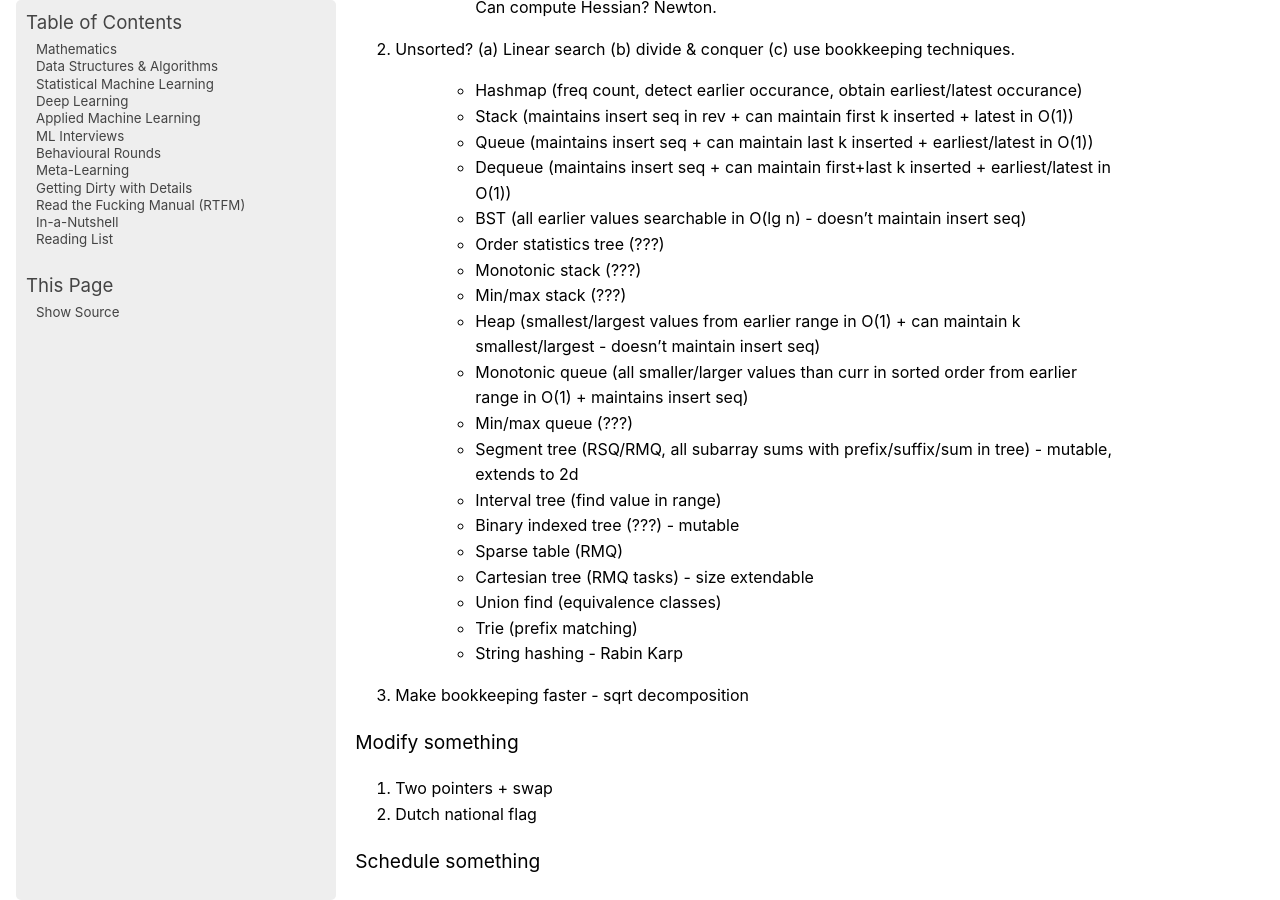
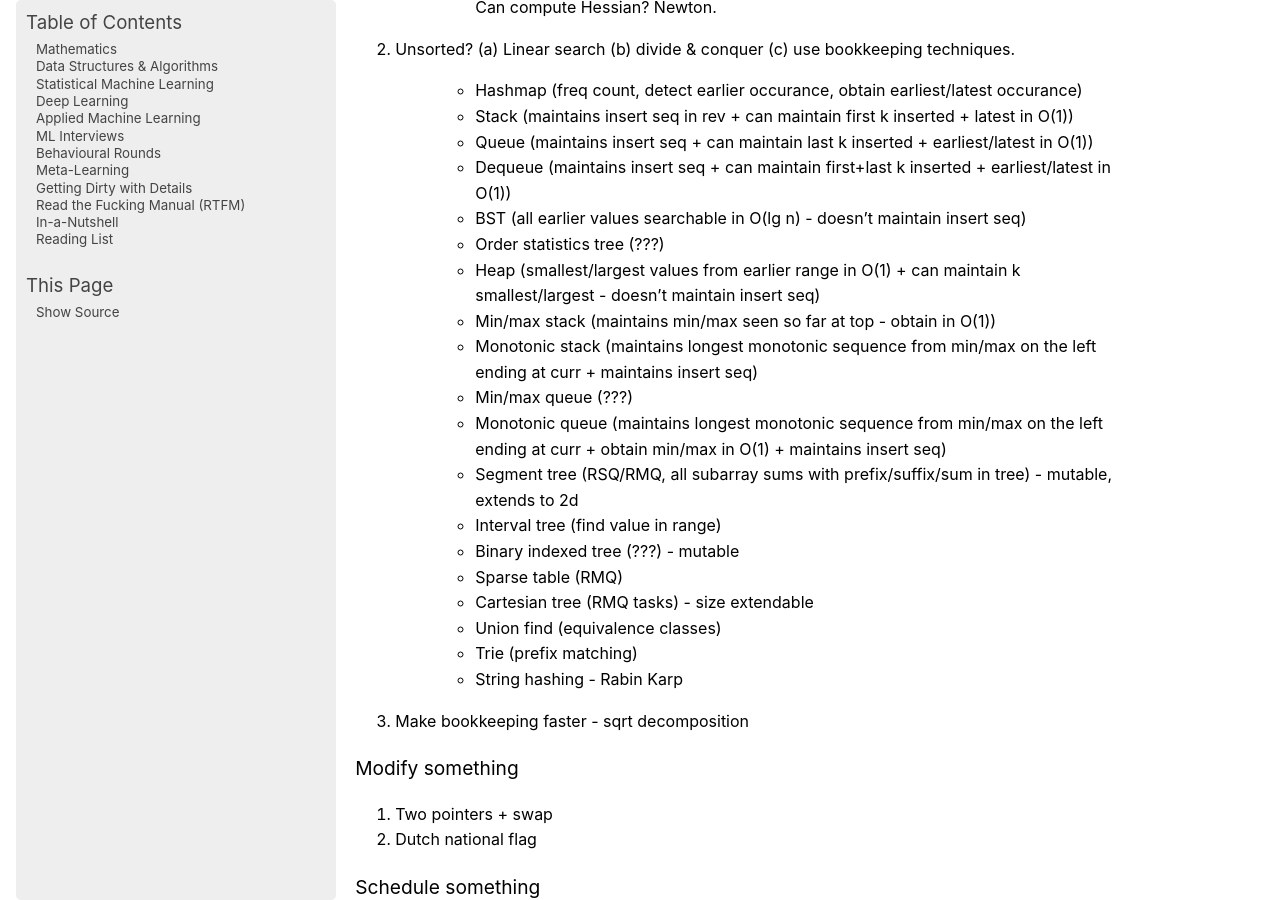
Before and after one commit to uselesstechjunks/leetcode, a Sphinx documentation site: the page built from docs/source/dsa/index.rst, in a window 1280 px wide and 900 px high, scrolled down 1207 px. Built offline with Sphinx 7.4.7, drawn with Linux system fonts in a browser that asks for light colours; pages that are not in the unit, such as notebooks, are missing from menus.

Commit message:
Update index.rst

```diff
--- a/docs/source/dsa/index.rst
+++ b/docs/source/dsa/index.rst
@@ -47,11 +47,11 @@ Find something
 	- Dequeue (maintains insert seq + can maintain first+last k inserted + earliest/latest in O(1))
 	- BST (all earlier values searchable in O(lg n) - doesn't maintain insert seq)
 	- Order statistics tree (???)
-	- Monotonic stack (???)
-	- Min/max stack (???)
 	- Heap (smallest/largest values from earlier range in O(1) + can maintain k smallest/largest - doesn't maintain insert seq)
-	- Monotonic queue (all smaller/larger values than curr in sorted order from earlier range in O(1) + maintains insert seq)
+	- Min/max stack (maintains min/max seen so far at top - obtain in O(1))
+	- Monotonic stack (maintains longest monotonic sequence from min/max on the left ending at curr + maintains insert seq)
 	- Min/max queue (???)
+	- Monotonic queue (maintains longest monotonic sequence from min/max on the left ending at curr + obtain min/max in O(1) + maintains insert seq)
 	- Segment tree (RSQ/RMQ, all subarray sums with prefix/suffix/sum in tree) - mutable, extends to 2d
 	- Interval tree (find value in range)
 	- Binary indexed tree (???) - mutable
```
